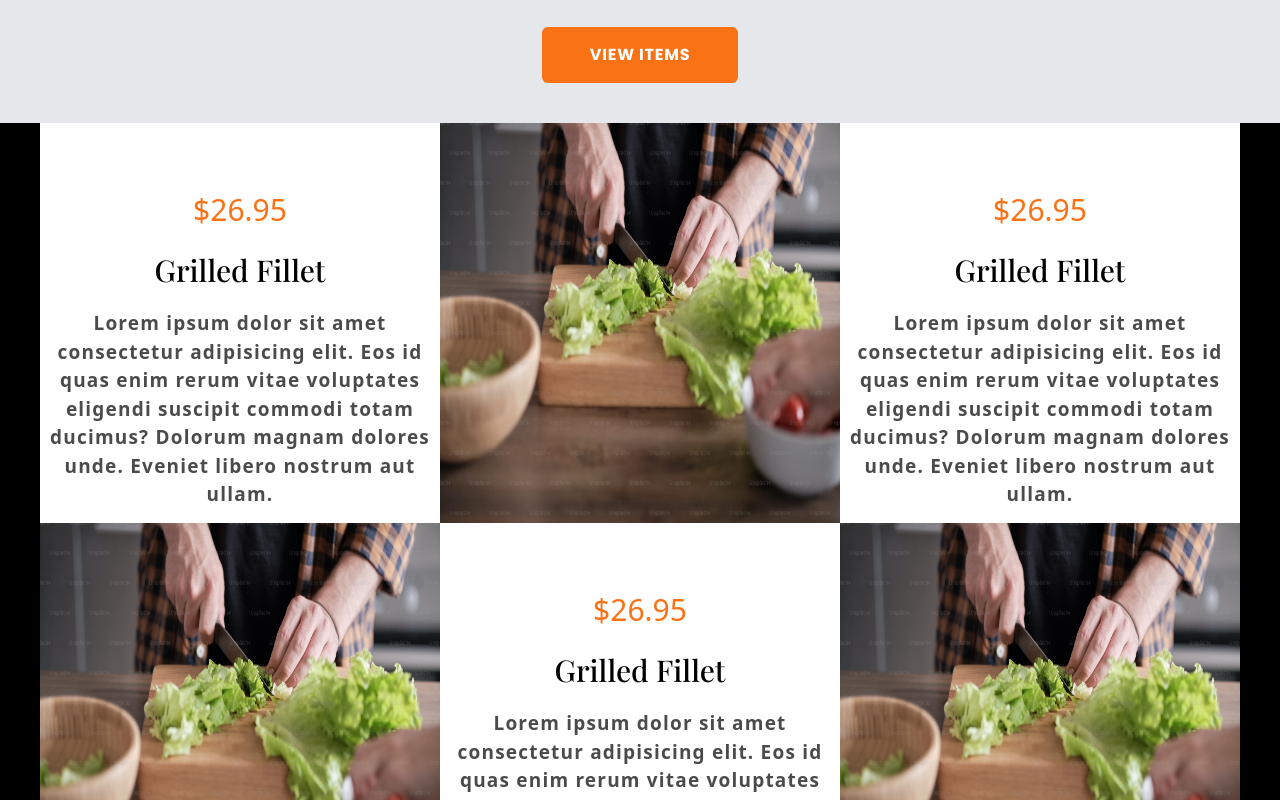
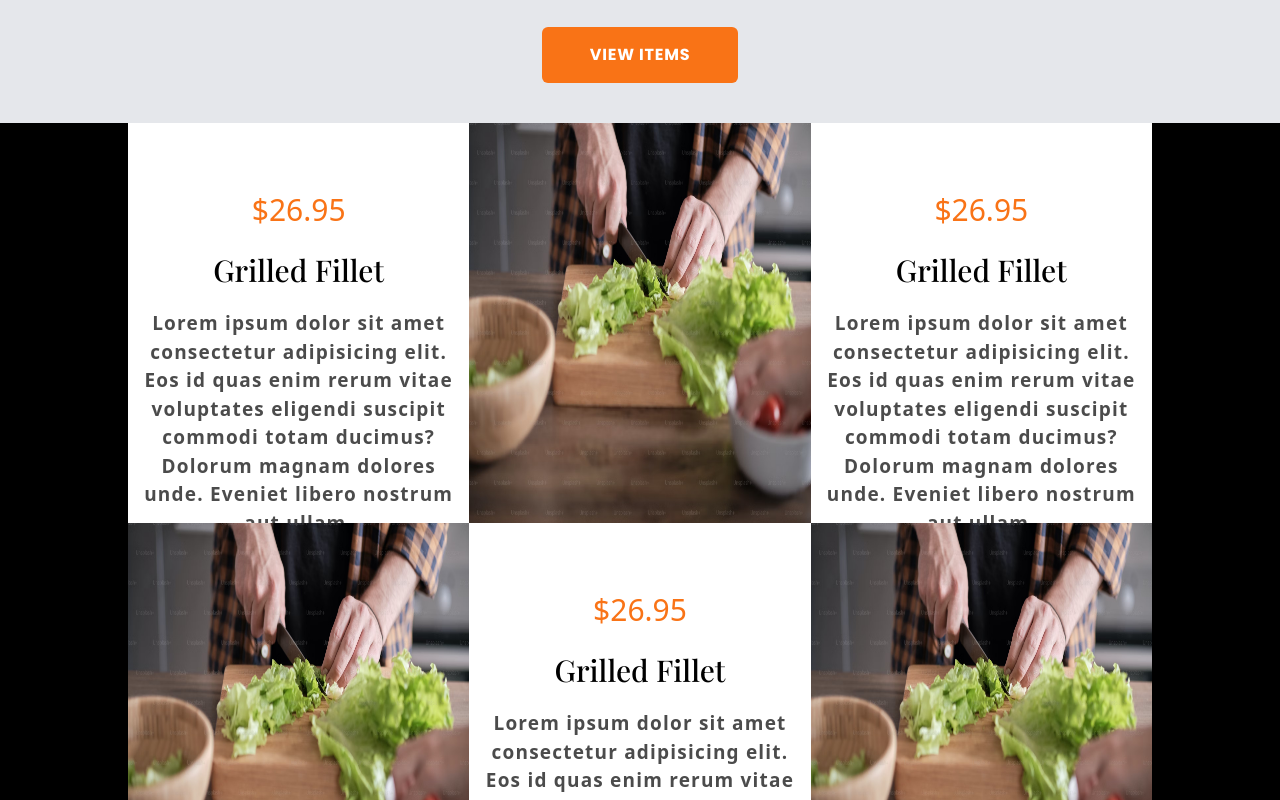
Before and after one commit to Sameerkhan344/Mxpertz-sameer, a React (Create React App) app: page / in a window 1280 px wide. Shown: the part 2320-3120 px from the top of the page. Built offline with nearby package versions, Linux system fonts and the light colour scheme.

Commit message:
first commit

```diff
--- a/src/components/ItemsCard.js
+++ b/src/components/ItemsCard.js
@@ -114,7 +114,7 @@ const ItemsCard = () => {
               </h5>
               <div className="line w-20 h-0.5 bg-red-500 m-auto"></div>
             </span>
-            <h1 className="max-md:text-4xl md:text-5xl  font-Playfair  font-normal">
+            <h1 className="max-md:text-4xl md:text-5xl font-Playfair  font-normal">
               Fresh Ingredient, Tasty Meals
             </h1>
             <p className="text-[17px] font-Poppins font-medium opacity-80 tracking-wider leading-loose">
@@ -129,7 +129,7 @@ const ItemsCard = () => {
             </div>
           </div>
         </div>
-        <div className="flex flex-wrap max-md:px-0 md:px-0 lg:px-10 ">
+        <div className="flex flex-wrap max-md:px-0 md:px-0 lg:px-10 xl:px-32 ">
           {data.map((item, index) => (
             <Cards key={index} itemData={item} />
           ))}
```
